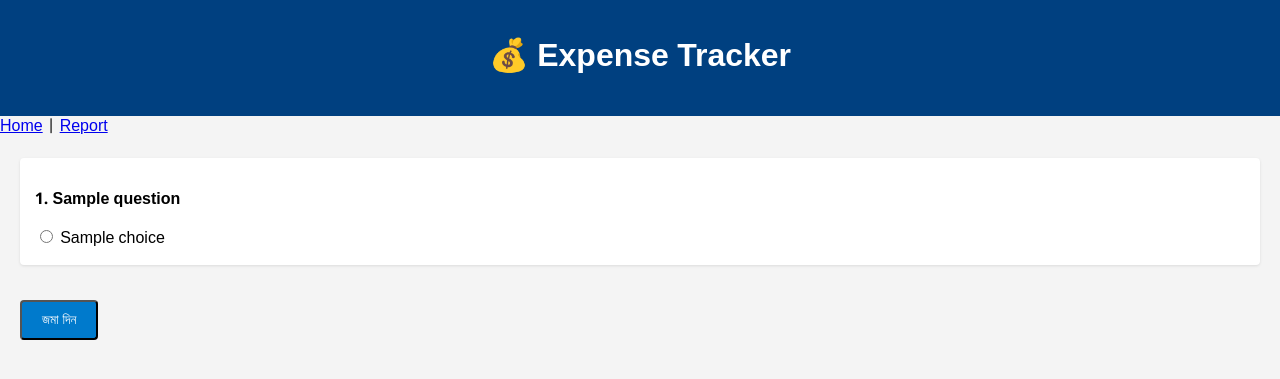
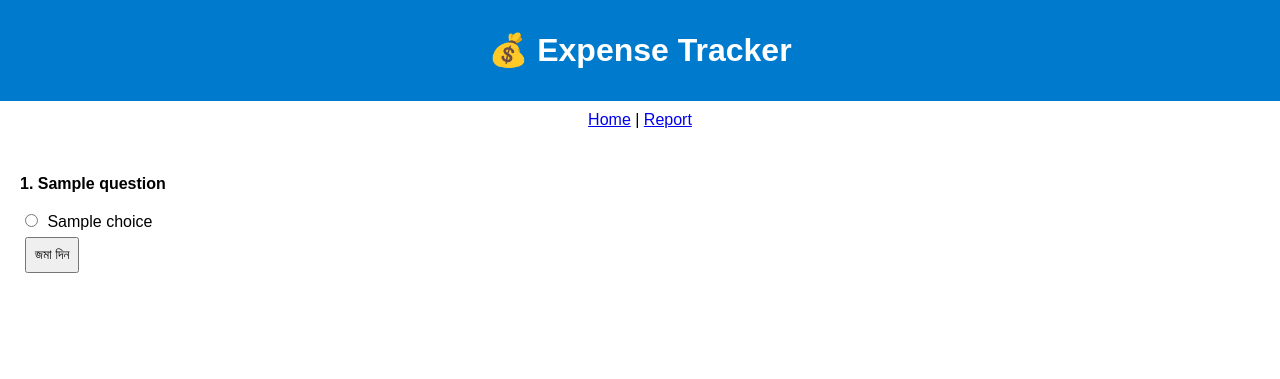
Before and after one commit to Bijush/my-python-app, a Flask app: template templates/quiz.html in a window 1280 px wide. Shown: the top 379 px of the page. Run offline with Flask 3, Linux system fonts and the light colour scheme; the template is opened without the code that fills it: most values are stand-ins (such as "Sample title", 1, 10 or a date in 2020); some libraries are stand-ins or nearby versions.

Commit message:
Add files via upload

```diff
--- /dev/null
+++ b/static/chart.min.js
@@ -0,0 +1 @@
+/* Chart.js placeholder. Include actual chart.min.js for production */
--- a/static/style.css
+++ b/static/style.css
@@ -1,30 +1,7 @@
-body {
-  font-family: 'Noto Sans Bengali', sans-serif;
-  margin: 0; padding: 0;
-  background: #f4f4f4;
-}
-header, footer {
-  background: #004080; color: white;
-  text-align: center; padding: 15px;
-}
-main { padding: 20px; }
-.center {
-  text-align: center;
-  padding: 40px 0;
-}
-.btn {
-  display: inline-block;
-  padding: 10px 20px;
-  background: #007acc;
-  color: white;
-  text-decoration: none;
-  border-radius: 4px;
-  margin-top: 20px;
-}
-.question-block {
-  background: white;
-  padding: 15px;
-  margin-bottom: 15px;
-  border-radius: 4px;
-  box-shadow: 0 1px 3px rgba(0,0,0,0.1);
-}
+body { font-family: sans-serif; margin:0; padding:0; }
+header { background:#007acc; color:#fff; padding:10px; text-align:center; }
+nav { padding:10px; text-align:center; }
+main { padding:20px; }
+table { width:100%; border-collapse: collapse; }
+th, td { border:1px solid #ccc; padding:8px; text-align:left; }
+form input, form button { margin:5px; padding:8px; }
```
